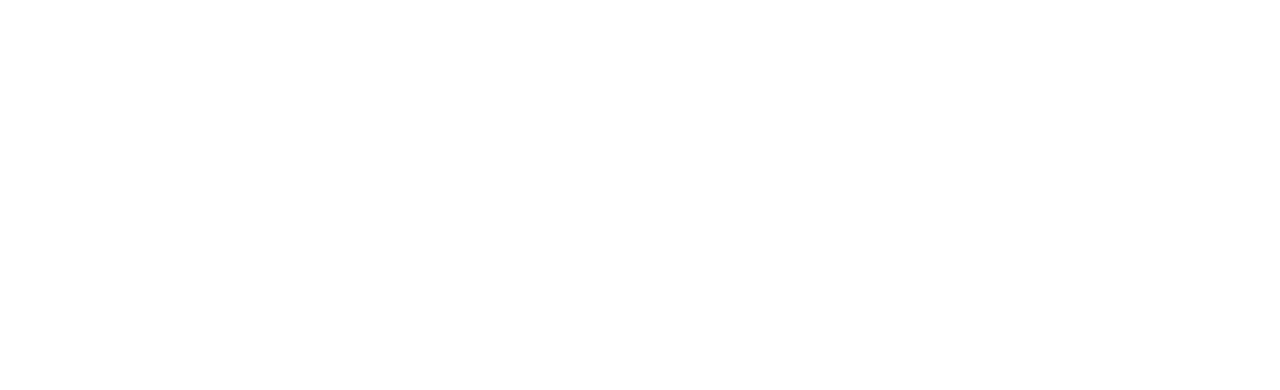
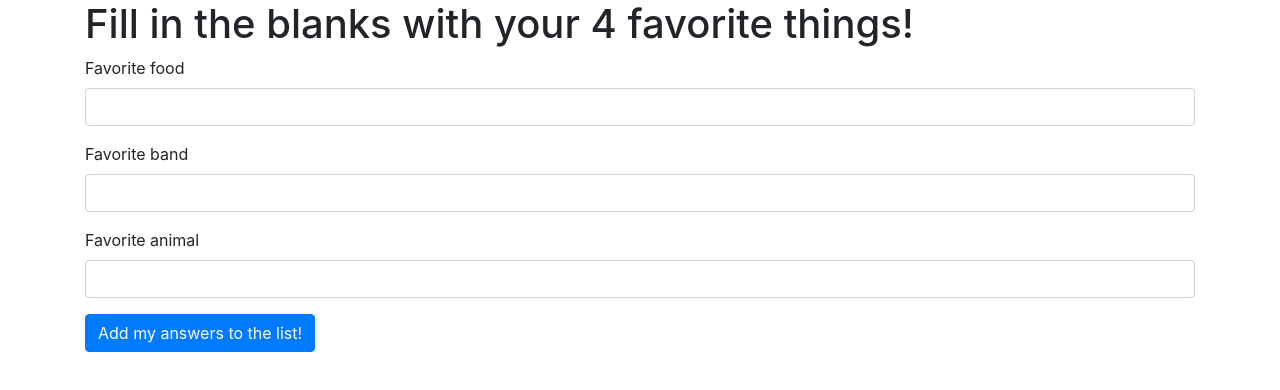
Before and after one commit to Dave-Sterry/favorite-things-array-practice, a plain HTML site: page index.html in a window 1280 px wide. Drawn offline with Linux system fonts and the light colour scheme.

Commit message:
add form elements to html
Co-authored-by: David Sterry <sterry.david@gmail.com>

```diff
--- a/index.html
+++ b/index.html
@@ -3,7 +3,7 @@
 <head>
   <meta charset="utf-8">
   <meta name="viewport" content="width=device-width">
-  <title>Template Page</title>
+  <title>What are your Favorite things</title>
   <link href="css/bootstrap.css" rel="stylesheet" type="text/css">
   <link href="css/styles.css" rel="stylesheet" type="text/css" />
   <script src="js/jquery-3.5.1.js"></script>
@@ -11,7 +11,25 @@
 </head>
 <body>
   <div class="container">
+    <h1>Fill in the blanks with your 4 favorite things!</h1>
+    <div>
+      <form id="formOne">
+        <div class="form-group">
+          <label for="favorite-food">Favorite food</label>
+          <input id="favorite-food" class="form-control" type="text">
+        </div>
+        <div class="form-group">
+          <label for="favorite-band">Favorite band</label>
+          <input id="favorite-band" class="form-control" type="text">
+        </div>
+        <div class="form-group">
+          <label for="favorite-animal">Favorite animal</label>
+          <input id="favorite-animal" class="form-control" type="text">
+        </div>
 
+        <button type="submit" class="btn btn-primary">Add my answers to the list!</button>
+      </form>
+    </div>
   </div>
 </body>
 </html>
```
